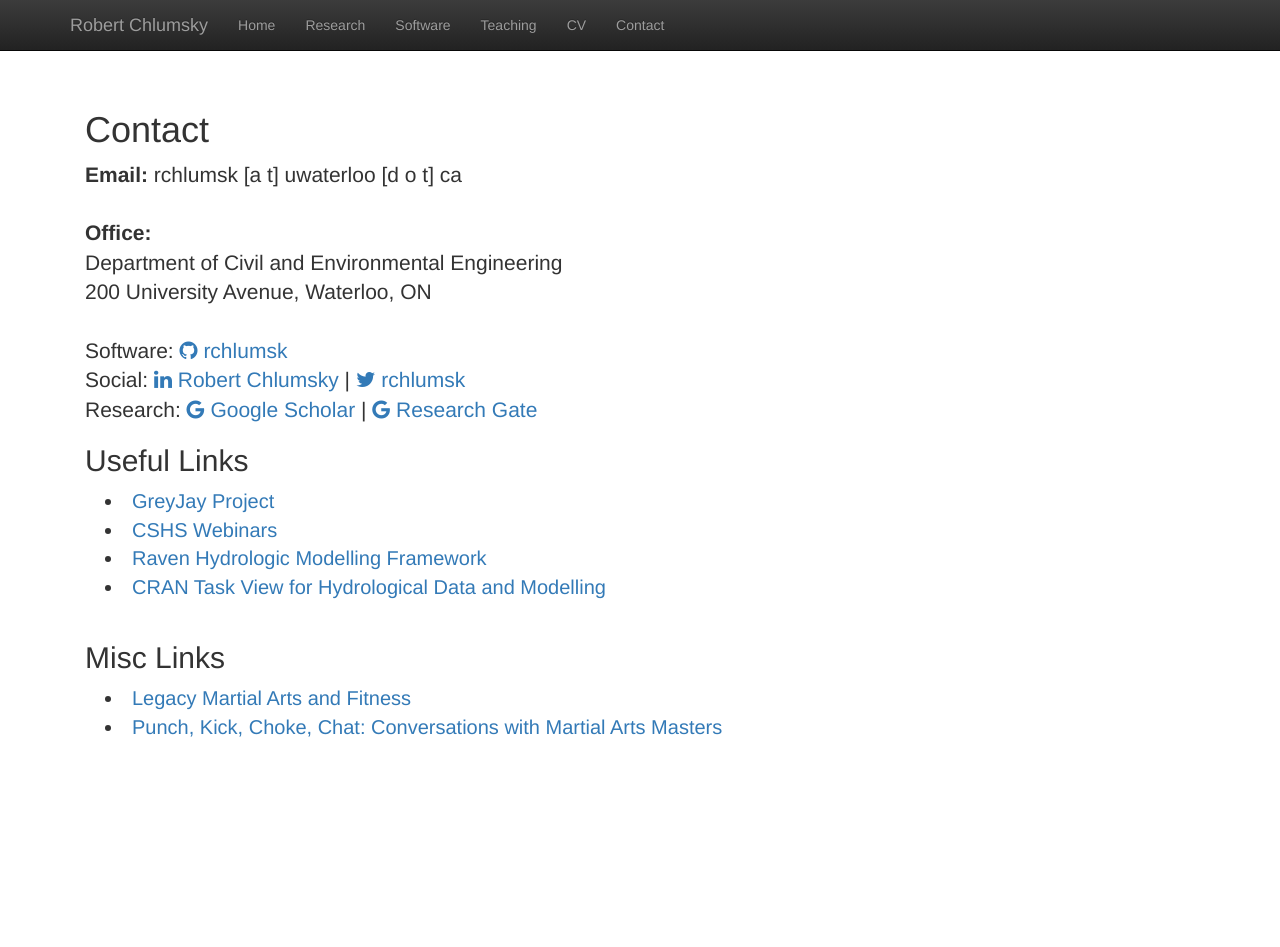
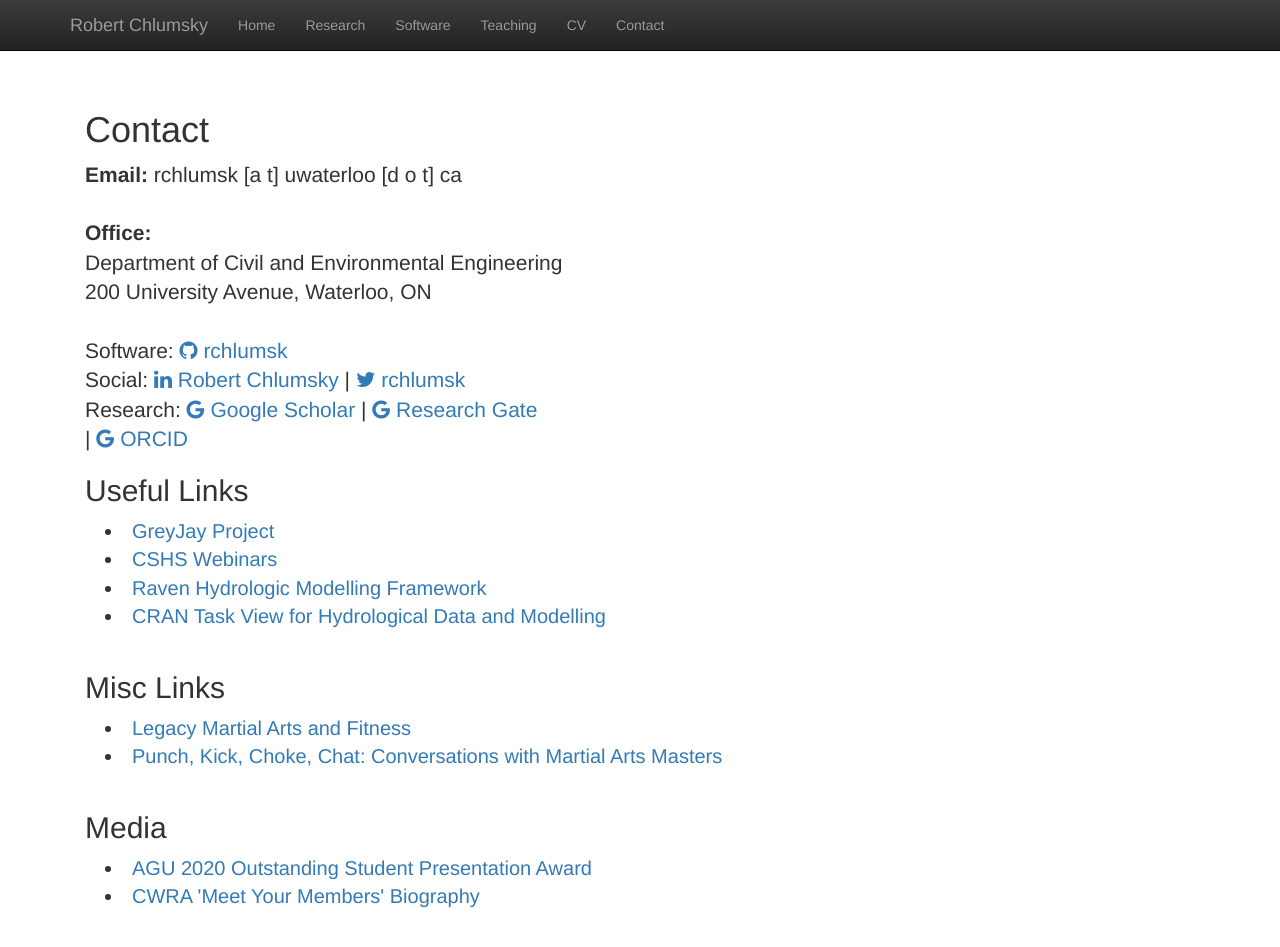
Before and after one commit to rchlumsk/rchlumsk.github.io, a Jekyll site: the page built from contact.html, in a window 1280 px wide and 981 px high. Shown: the top 947 px of the window. Built offline with Jekyll 4.4.1, drawn with Linux system fonts in a browser that asks for light colours; nearby versions of some CDN libraries; library files that are not in the unit come from our copies.

Commit message:
updates to contact page

```diff
--- a/contact.html
+++ b/contact.html
@@ -19,7 +19,7 @@ title:  'Contact'
   Social: <a href = "https://www.linkedin.com/in/robert-chlumsky-86a7a280/"><i class="fa fa-linkedin" aria-hidden="true"></i> Robert Chlumsky</a> |
   <a href = "https://twitter.com/rchlumsk"><i class="fa fa-twitter" aria-hidden="true"></i> rchlumsk</a> <br/>
   Research: <a href = "https://scholar.google.ca/citations?user=7jSmCXkAAAAJ&hl=en"><i class="fa fa-google" aria-hidden="true"></i> Google Scholar </a> |
-  <a href = "https://www.researchgate.net/profile/R_Chlumsky"><i class="fa fa-google" aria-hidden="true"></i> Research Gate </a> <br/>
+  <a href = "https://www.researchgate.net/profile/R_Chlumsky"><i class="fa fa-google" aria-hidden="true"></i> Research Gate </a> <br/> | <a href = "https://orcid.org/0000-0002-1303-5064"><i class="fa fa-google" aria-hidden="true"></i> ORCID </a> <br/>
 </p>
 
 
@@ -38,3 +38,10 @@ title:  'Contact'
 	<li style="padding:0px;margin:0px 20px 0px;font-size:20px;"> <a href = "https://www.youtube.com/playlist?list=PLmKxugbQHxQvJn3AlQg9BTHVsVcnMYXkC">Punch, Kick, Choke, Chat: Conversations with Martial Arts Masters</a>  </li>
   <br/>
 </p>
+
+<h2>Media</h2>
+<p class="content" style="padding:0px;margin:0px 20px 0px;">
+    <li style="padding:0px;margin:0px 20px 0px;font-size:20px;"> <a href = "https://uwaterloo.ca/engineering/news/phd-students-win-top-honours-hydrology-presentations">AGU 2020 Outstanding Student Presentation Award</a>  </li>
+	<li style="padding:0px;margin:0px 20px 0px;font-size:20px;"> <a href = "https://us12.campaign-archive.com/?u=7c3b90cd5a196f51cd41fbbbf&id=f20ce1d305">CWRA 'Meet Your Members' Biography</a>  </li>
+  <br/>
+</p>
--- a/research.html
+++ b/research.html
@@ -9,7 +9,7 @@ title:  'Research'
   My PhD thesis is on the topic of hydrologic model identifiability. You can find detailed information about my publications, software, and other work on <a class="active" href="cv.html">my CV</a>.
 </p>
 <h4>Hydrologic Modelling and Calibration</h4>
-<p class="content" style="padding:0px;margin:0px 20px 0px;font-size:20px;">
+<p class="content" style="padding:0px;margin:0px 20px 0px;">
   I work with <a href = "http://www.civil.uwaterloo.ca/jrcraig/">James R. Craig</a> and
     <a href = "https://uwaterloo.ca/scholar/btolson/home">Bryan A. Tolson</a> to develop improved methods for hydrological modelling. My current research area involves working with the blended model structure, introduced by <a href = "https://hess.copernicus.org/articles/24/5835/2020/">Mai et. al. (2020)</a> and available within the <a href = "http://raven.uwaterloo.ca/">Raven Hydrologic Modelling Framework</a>.
 </p>
```
